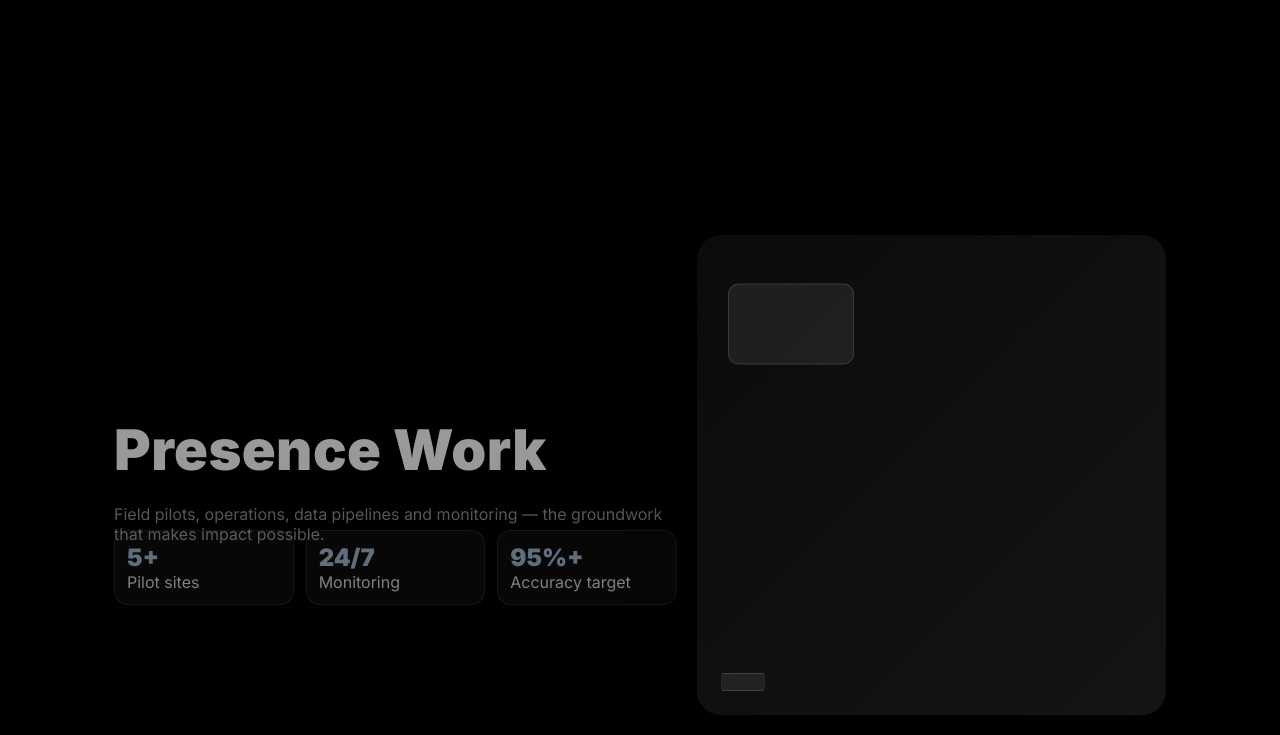
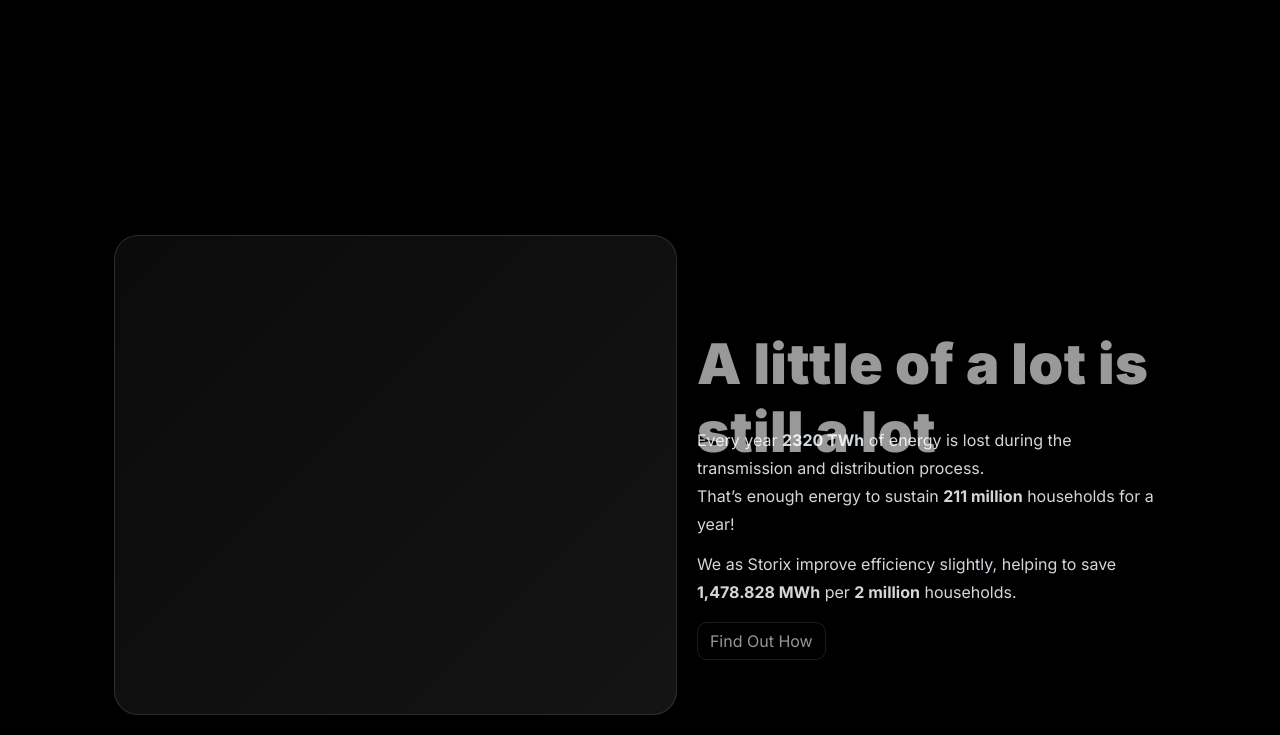
Before and after one commit to KahootGenius/Conrad-Website, a plain HTML site: page apple-scroll.html in a window 1280 px wide. Shown: the part 1553-2288 px from the top of the page. Drawn offline with Linux system fonts and the light colour scheme.

Commit message:
feat(home p2): left image slot, right-aligned copy with bold numbers and Find Out How CTA to Product

```diff
--- a/apple-scroll.css
+++ b/apple-scroll.css
@@ -164,6 +164,11 @@ body {
   background: linear-gradient(135deg, #0b0b0b, #141414);
   border: 1px solid rgba(255,255,255,0.12);
 }
+.copy {
+  color: #d2d7dc;
+  line-height: 1.75;
+  max-width: 60ch;
+}
 .globe2 {
   position: relative;
   width: 100%;
--- a/apple-scroll.html
+++ b/apple-scroll.html
@@ -39,24 +39,24 @@
   <div class="pin">
     <div class="frame">
       <div class="content">
+        <div class="hero-visual"></div>
         <div>
-          <div class="title">Presence Work</div>
-          <div class="desc">Field pilots, operations, data pipelines and monitoring — the groundwork that makes impact possible.</div>
-          <div class="stat">
-            <div class="item"><div class="value">5+</div><div>Pilot sites</div></div>
-            <div class="item"><div class="value">24/7</div><div>Monitoring</div></div>
-            <div class="item"><div class="value">95%+</div><div>Accuracy target</div></div>
+          <div class="title">A little of a lot is still a lot</div>
+          <div class="copy">
+            Every year <strong>2320&nbsp;TWh</strong> of energy is lost during the transmission and distribution process.<br>
+            That’s enough energy to sustain <strong>211&nbsp;million</strong> households for a year!
           </div>
-        </div>
-        <div class="visual">
-          <div class="glow"></div>
-          <div class="chip"></div>
-          <div class="bar"></div>
+          <div class="copy" style="margin-top:12px">
+            We as Storix improve efficiency slightly, helping to save <strong>1,478.828&nbsp;MWh</strong> per <strong>2&nbsp;million</strong> households.
+          </div>
+          <div style="margin-top:16px">
+            <a class="ghost-btn" href="product.html">Find Out How</a>
+          </div>
         </div>
       </div>
     </div>
   </div>
-}</section>
+</section>
 
 <section class="scene scene--team">
   <div class="pin">
```
Also changed, not shown: index.html (+12 -12 lines).
